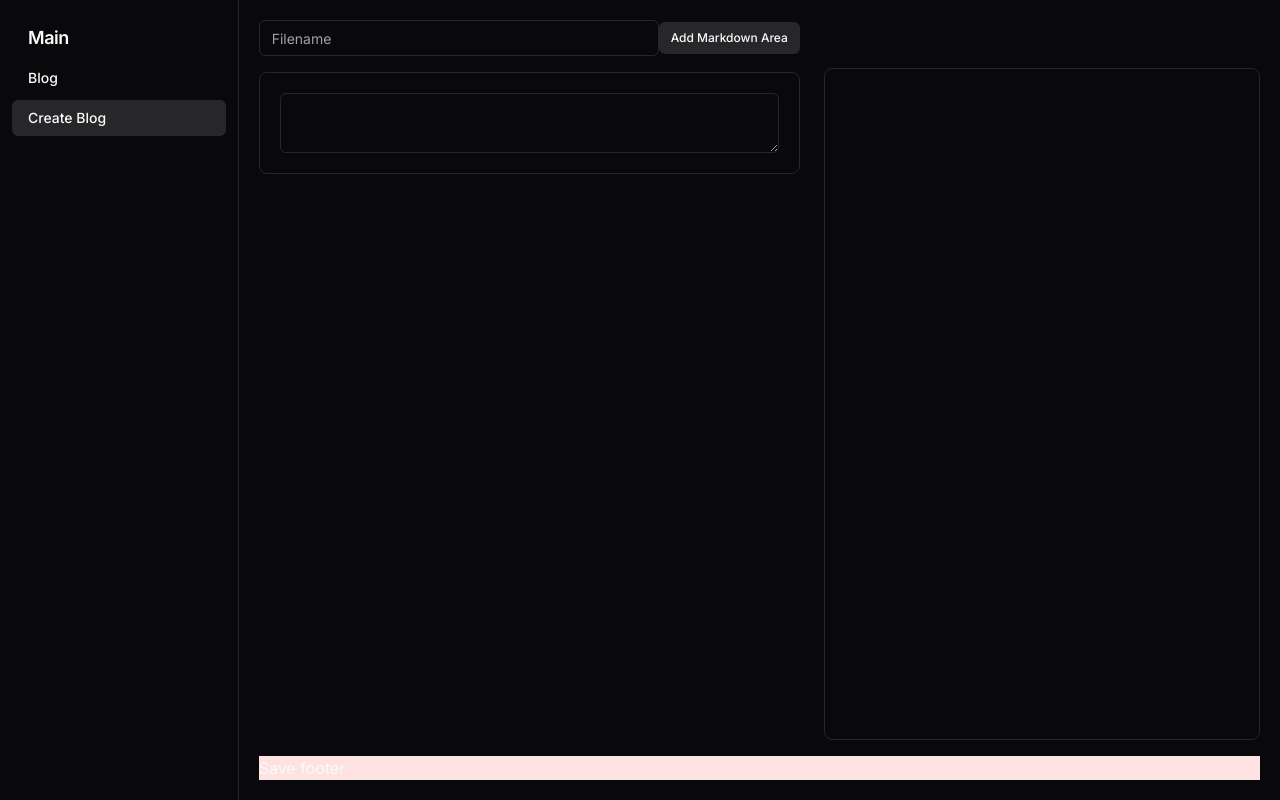
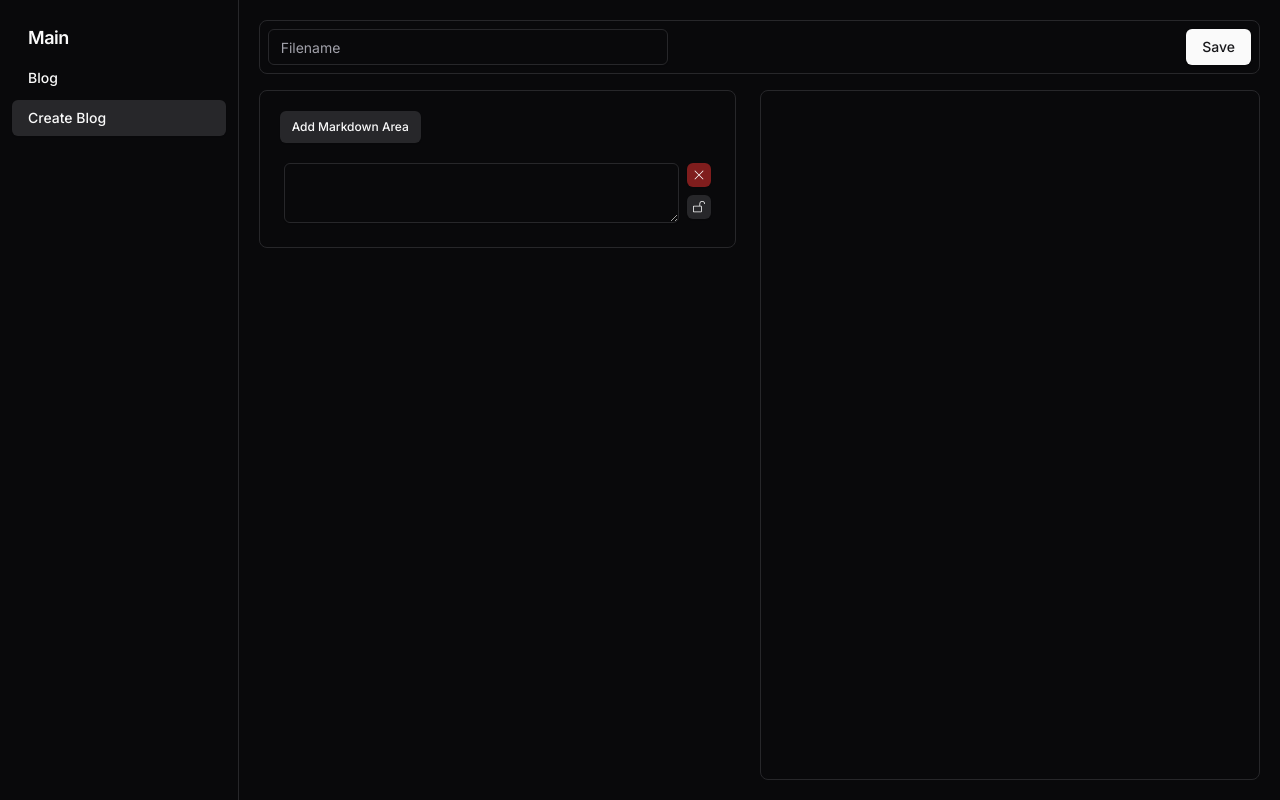
Before and after one commit to buildog-dev/buildog, a Next.js app: page /create-blog in a window 1280 px wide. Both pictures are taken after a click on the button "Add Markdown Area". Built offline with nearby package versions, Linux system fonts and the light colour scheme.

Commit message:
Update blog list item for deleting and locking

```diff
--- a/src/app/create-blog/page.tsx
+++ b/src/app/create-blog/page.tsx
@@ -1,6 +1,6 @@
 "use client";
 
-import React, { useState } from "react";
+import React, { useEffect, useState } from "react";
 import Markdown from "react-markdown";
 import { Button } from "@/components/ui/button";
 import DragDropList, { Item } from "@/components/drag-drop-list";
@@ -17,7 +17,8 @@ export default function Page() {
         ...prevCards,
         {
           id: create_UUID(),
-          value: ""
+          value: "",
+          lock: false
         }
       ]
     })
@@ -25,20 +26,25 @@ export default function Page() {
 
   return (
     <div className="h-full flex flex-col gap-4">
+      <div className="flex items-center justify-between p-2 border rounded-lg w-full">
+        <Input placeholder="Filename" className="w-[400px]" />
+        <Button>
+          Save
+        </Button>
+      </div>
       <div className="flex h-full gap-6">
         <div className="w-full space-y-4">
-          <div className="flex items-center justify-between">
-            <Input placeholder="Filename" className="w-[400px]" />
+          <div className="w-full p-5 border rounded-lg space-y-4">
             <Button onClick={addMarkdownArea} size="sm" className="text-end" variant="secondary">
               Add Markdown Area
             </Button>
-          </div>
-          <div className="overflow-y-auto w-full p-5 border rounded-lg space-y-4">
-            <DragDropList cards={cards} setCards={setCards} />
+            <div className="max-h-[calc(100vh_-_200px)] overflow-y-auto" >
+              <DragDropList cards={cards} setCards={setCards} />
+            </div>
           </div>
         </div>
 
-        <div className="overflow-y-auto w-full p-5 mt-12 border rounded-lg space-y-4">
+        <div className="overflow-y-auto w-full p-5 border rounded-lg space-y-4">
           <article className="prose dark:prose-invert">
             <Markdown remarkPlugins={[remarkGfm]}>
               {cards?.map((item) => item.value + "\n\n").join("")}
@@ -46,9 +52,6 @@ export default function Page() {
           </article>
         </div>
       </div>
-      <div className="bg-red-100 w-full">
-        Save footer
-      </div>
     </div>
   );
 }
--- a/src/components/drag-drop-card.tsx
+++ b/src/components/drag-drop-card.tsx
@@ -2,9 +2,6 @@ import type { Identifier, XYCoord } from "dnd-core";
 import type { FC, ReactNode } from "react";
 import { useRef } from "react";
 import { useDrag, useDrop } from "react-dnd";
-
-const style = {
-};
 
 export interface CardProps {
   id: any;
@@ -95,7 +92,7 @@ export const Card: FC<CardProps> = ({ id, children, index, moveCard }) => {
   const opacity = isDragging ? 0 : 1;
   drag(drop(ref));
   return (
-    <div ref={ref} style={{ ...style, opacity }} data-handler-id={handlerId}>
+    <div ref={ref} style={{ opacity }} data-handler-id={handlerId}>
       {children}
     </div>
   );
--- a/src/components/drag-drop-list.tsx
+++ b/src/components/drag-drop-list.tsx
@@ -3,10 +3,13 @@ import type { FC } from "react";
 import { useCallback } from "react";
 import { Card } from "./drag-drop-card";
 import { Textarea } from "./ui/textarea";
+import { Cross1Icon, LockClosedIcon, LockOpen2Icon } from "@radix-ui/react-icons";
+import { Button } from "./ui/button";
 
 export interface Item {
   id: string;
   value: string;
+  lock: boolean;
 }
 
 interface DragDropList {
@@ -27,25 +30,65 @@ export const DragDropList: FC<DragDropList> = ({ cards, setCards }) => {
   }, []);
 
   const textAreaHandler = (
-    index: string,
+    id: string,
     e: React.ChangeEvent<HTMLTextAreaElement>
   ) => {
     setCards((prevCards: Item[]) => {
       let copyCards = [...prevCards];
-      let cardIndex = prevCards.findIndex((card) => card.id == index);
+      let cardIndex = prevCards.findIndex((card) => card.id == id);
 
       copyCards[cardIndex].value = e.target.value;
       return copyCards;
     });
   };
 
+  const removeCard = (index: number) => {
+    setCards((prevCards: Item[]) => {
+      let copyCards = [...prevCards];
+      copyCards.splice(index, 1);
+      return copyCards;
+    });
+  }
+
+  const toggleLock = (id: string, toggle: boolean) => {
+    setCards((prevCards: Item[]) => {
+      let copyCards = [...prevCards];
+      let cardIndex = prevCards.findIndex((card) => card.id == id);
+
+      copyCards[cardIndex].lock = !toggle;
+      return copyCards;
+    });
+  }
+
   const renderCard = useCallback((card: Item, index: number) => {
     return (
       <Card key={card.id} index={index} id={card.id} moveCard={moveCard}>
-        <Textarea
-          value={card.value}
-          onChange={(e) => textAreaHandler(card.id, e)}
-        />
+        <div className="flex p-1 gap-2">
+          <Textarea
+            className="disabled:border-orange-100 ring:border-green-400"
+            disabled={card.lock}
+            value={card.value}
+            onChange={(e) => textAreaHandler(card.id, e)}
+          />
+          <div className="flex gap-2 flex-col">
+            <Button
+              variant="destructive"
+              size="icon"
+              className="h-6 w-6"
+              onClick={() => removeCard(index)}
+            >
+              <Cross1Icon className="h-3 w-3" />
+            </Button>
+            <Button
+              variant="secondary"
+              size="icon"
+              className="h-6 w-6"
+              onClick={() => toggleLock(card.id, card.lock)}
+            >
+              {card.lock ? <LockClosedIcon className="h-3 w-3" /> : <LockOpen2Icon className="h-3 w-3" />}
+            </Button>
+          </div>
+        </div>
       </Card>
     );
   }, []);
```
